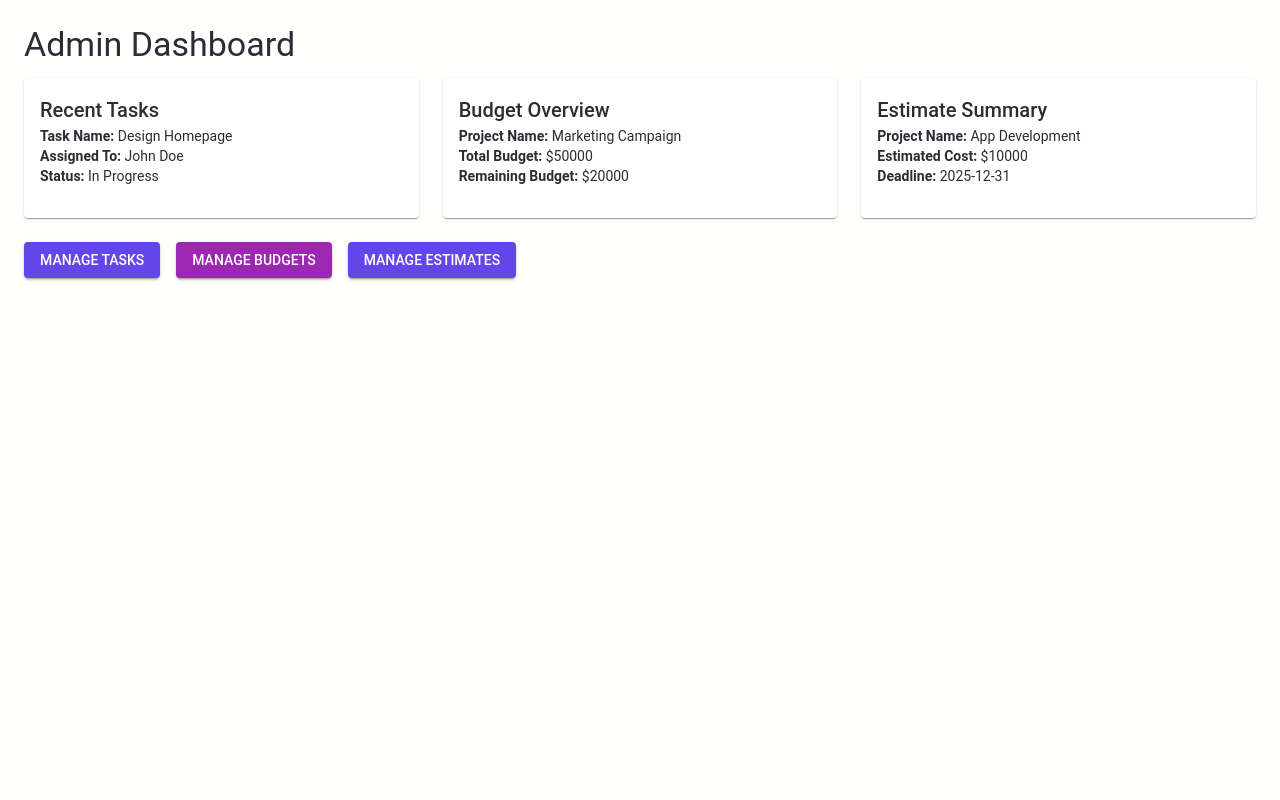
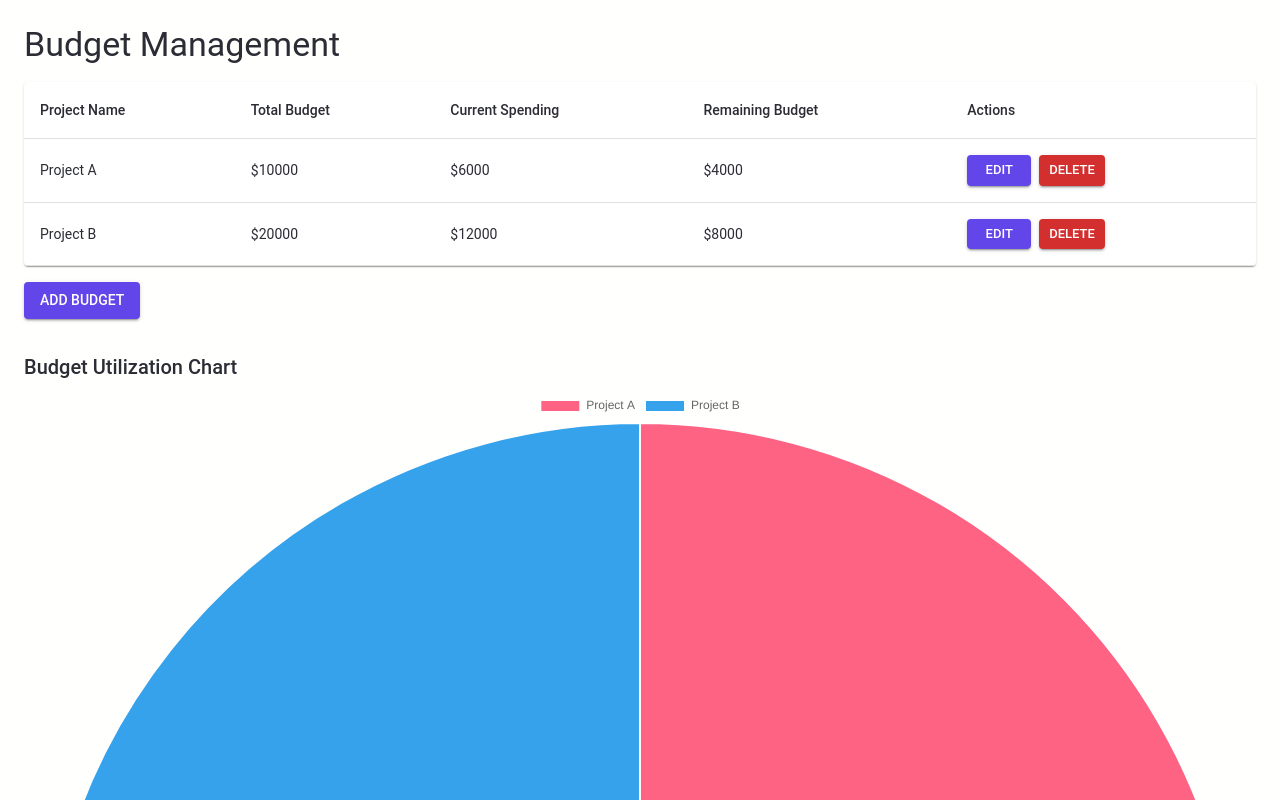
Before and after one commit to abhiram-shaji/flow-companion-frontend, a React (Create React App) app: page /admin/dashboard in a window 1280 px wide. Shown: the top 800 px of the page. Built offline with nearby package versions, Linux system fonts and the light colour scheme.

Commit message:
Refactor admin dashboard

```diff
--- /dev/null
+++ b/src/hooks/useBudgetDialog.ts
@@ -0,0 +1,29 @@
+import { useState } from "react";
+
+export const useBudgetDialog = () => {
+  const [open, setOpen] = useState(false);
+  const [budgetData, setBudgetData] = useState({
+    id: 0,
+    projectName: "",
+    totalBudget: "",
+    currentSpending: "",
+    notes: "",
+  });
+
+  const openDialog = (budget?: typeof budgetData) => {
+    setBudgetData(
+      budget || {
+        id: 0,
+        projectName: "",
+        totalBudget: "",
+        currentSpending: "",
+        notes: "",
+      }
+    );
+    setOpen(true);
+  };
+
+  const closeDialog = () => setOpen(false);
+
+  return { open, budgetData, setBudgetData, openDialog, closeDialog };
+};
--- /dev/null
+++ b/src/hooks/useManageBudgets.ts
@@ -0,0 +1,45 @@
+import { useState } from "react";
+import { useBudgets } from "./useBudgets";
+
+export const useManageBudgets = () => {
+  const budgetsFromHook = useBudgets();
+  const [budgets, setBudgets] = useState(budgetsFromHook);
+
+  const addOrUpdateBudget = (budget: any) => {
+    if (budget.id === 0) {
+      // Add new budget
+      setBudgets((prev) => [
+        ...prev,
+        {
+          ...budget,
+          id: prev.length + 1,
+          totalBudget: Number(budget.totalBudget),
+          currentSpending: Number(budget.currentSpending),
+          remainingBudget:
+            Number(budget.totalBudget) - Number(budget.currentSpending),
+        },
+      ]);
+    } else {
+      // Update existing budget
+      setBudgets((prev) =>
+        prev.map((b) =>
+          b.id === budget.id
+            ? {
+                ...budget,
+                totalBudget: Number(budget.totalBudget),
+                currentSpending: Number(budget.currentSpending),
+                remainingBudget:
+                  Number(budget.totalBudget) - Number(budget.currentSpending),
+              }
+            : b
+        )
+      );
+    }
+  };
+
+  const deleteBudget = (id: number) => {
+    setBudgets((prev) => prev.filter((budget) => budget.id !== id));
+  };
+
+  return { budgets, addOrUpdateBudget, deleteBudget };
+};
--- a/src/pages/AdminDashboard.tsx
+++ b/src/pages/AdminDashboard.tsx
@@ -1,113 +1,167 @@
 import React from "react";
-import { Box, Typography, Card, CardContent, Grid, Button } from "@mui/material";
-import { useAdminDashboardData } from "../hooks/useAdminDashboardData";
-import { useNavigation } from "../hooks/useNavigation";
+import {
+  Box,
+  Typography,
+  Button,
+  Table,
+  TableBody,
+  TableCell,
+  TableContainer,
+  TableHead,
+  TableRow,
+  Paper,
+  Dialog,
+  DialogActions,
+  DialogContent,
+  DialogTitle,
+  TextField,
+} from "@mui/material";
+import { Pie } from "react-chartjs-2";
+import { useManageBudgets } from "../hooks/useManageBudgets";
+import { useChartData } from "../hooks/useChartData";
+import { useBudgetDialog } from "../hooks/useBudgetDialog";
 
-const AdminDashboard: React.FC = () => {
-  const { tasks, budgets, estimates } = useAdminDashboardData();
-  const { navigateTo } = useNavigation();
+const AdminBudgetsPage: React.FC = () => {
+  const { budgets, addOrUpdateBudget, deleteBudget } = useManageBudgets();
+  const chartData = useChartData(budgets);
+  const { open, budgetData, setBudgetData, openDialog, closeDialog } =
+    useBudgetDialog();
+
+  const handleSave = () => {
+    addOrUpdateBudget(budgetData);
+    closeDialog();
+  };
 
   return (
     <Box sx={{ padding: 3 }}>
       <Typography variant="h4" gutterBottom>
-        Admin Dashboard
+        Budget Management
       </Typography>
-      <Grid container spacing={3}>
-        {/* Recent Tasks Card */}
-        <Grid item xs={12} sm={6} md={4}>
-          <Card>
-            <CardContent>
-              <Typography variant="h6">Recent Tasks</Typography>
-              {tasks.map((task) => (
-                <Box key={task.id} sx={{ marginBottom: 1 }}>
-                  <Typography variant="body2">
-                    <strong>Task Name:</strong> {task.name}
-                  </Typography>
-                  <Typography variant="body2">
-                    <strong>Assigned To:</strong> {task.assignedTo}
-                  </Typography>
-                  <Typography variant="body2">
-                    <strong>Status:</strong> {task.status}
-                  </Typography>
-                </Box>
-              ))}
-            </CardContent>
-          </Card>
-        </Grid>
 
-        {/* Budget Overview Card */}
-        <Grid item xs={12} sm={6} md={4}>
-          <Card>
-            <CardContent>
-              <Typography variant="h6">Budget Overview</Typography>
-              {budgets.map((budget) => (
-                <Box key={budget.id} sx={{ marginBottom: 1 }}>
-                  <Typography variant="body2">
-                    <strong>Project Name:</strong> {budget.projectName}
-                  </Typography>
-                  <Typography variant="body2">
-                    <strong>Total Budget:</strong> ${budget.totalBudget}
-                  </Typography>
-                  <Typography variant="body2">
-                    <strong>Remaining Budget:</strong> ${budget.remainingBudget}
-                  </Typography>
-                </Box>
-              ))}
-            </CardContent>
-          </Card>
-        </Grid>
+      {/* Budget Table */}
+      <TableContainer component={Paper} sx={{ marginTop: 2 }}>
+        <Table>
+          <TableHead>
+            <TableRow>
+              <TableCell>Project Name</TableCell>
+              <TableCell>Total Budget</TableCell>
+              <TableCell>Current Spending</TableCell>
+              <TableCell>Remaining Budget</TableCell>
+              <TableCell>Actions</TableCell>
+            </TableRow>
+          </TableHead>
+          <TableBody>
+            {budgets.map((budget) => (
+              <TableRow key={budget.id}>
+                <TableCell>{budget.projectName}</TableCell>
+                <TableCell>${budget.totalBudget}</TableCell>
+                <TableCell>${budget.currentSpending}</TableCell>
+                <TableCell>${budget.remainingBudget}</TableCell>
+                <TableCell>
+                  <Button
+                    onClick={() =>
+                      openDialog({
+                        ...budget,
+                        totalBudget: budget.totalBudget.toString(),
+                        currentSpending: budget.currentSpending.toString(),
+                        notes: ""
+                      })
+                    }
+                    variant="contained"
+                    size="small"
+                    sx={{ marginRight: 1 }}
+                  >
+                    Edit
+                  </Button>
+                  <Button
+                    onClick={() => deleteBudget(budget.id)}
+                    variant="contained"
+                    color="error"
+                    size="small"
+                  >
+                    Delete
+                  </Button>
+                </TableCell>
+              </TableRow>
+            ))}
+          </TableBody>
+        </Table>
+      </TableContainer>
 
-        {/* Estimate Summary Card */}
-        <Grid item xs={12} sm={6} md={4}>
-          <Card>
-            <CardContent>
-              <Typography variant="h6">Estimate Summary</Typography>
-              {estimates.map((estimate) => (
-                <Box key={estimate.id} sx={{ marginBottom: 1 }}>
-                  <Typography variant="body2">
-                    <strong>Project Name:</strong> {estimate.projectName}
-                  </Typography>
-                  <Typography variant="body2">
-                    <strong>Estimated Cost:</strong> ${estimate.estimatedCost}
-                  </Typography>
-                  <Typography variant="body2">
-                    <strong>Deadline:</strong> {estimate.deadline}
-                  </Typography>
-                </Box>
-              ))}
-            </CardContent>
-          </Card>
-        </Grid>
-      </Grid>
+      {/* Add Budget Button */}
+      <Button
+        onClick={() => openDialog()}
+        variant="contained"
+        color="primary"
+        sx={{ marginTop: 2 }}
+      >
+        Add Budget
+      </Button>
 
-      {/* Navigation Links */}
-      <Box sx={{ marginTop: 3 }}>
-        <Button
-          variant="contained"
-          color="primary"
-          sx={{ marginRight: 2 }}
-          onClick={() => navigateTo("/manage-tasks")}
-        >
-          Manage Tasks
-        </Button>
-        <Button
-          variant="contained"
-          color="secondary"
-          sx={{ marginRight: 2 }}
-          onClick={() => navigateTo("/manage-budgets")}
-        >
-          Manage Budgets
-        </Button>
-        <Button
-          variant="contained"
-          color="primary"
-          onClick={() => navigateTo("/manage-estimates")}
-        >
-          Manage Estimates
-        </Button>
+      {/* Pie Chart */}
+      <Box sx={{ marginTop: 4 }}>
+        <Typography variant="h6" gutterBottom>
+          Budget Utilization Chart
+        </Typography>
+        <Pie data={chartData} />
       </Box>
+
+      {/* Add/Edit Budget Dialog */}
+      <Dialog open={open} onClose={closeDialog} fullWidth>
+        <DialogTitle>
+          {budgetData.id === 0 ? "Add Budget" : "Edit Budget"}
+        </DialogTitle>
+        <DialogContent>
+          <TextField
+            label="Project Name"
+            fullWidth
+            value={budgetData.projectName}
+            onChange={(e) =>
+              setBudgetData({ ...budgetData, projectName: e.target.value })
+            }
+            sx={{ marginBottom: 2 }}
+          />
+          <TextField
+            label="Total Budget"
+            type="number"
+            fullWidth
+            value={budgetData.totalBudget}
+            onChange={(e) =>
+              setBudgetData({ ...budgetData, totalBudget: e.target.value })
+            }
+            sx={{ marginBottom: 2 }}
+          />
+          <TextField
+            label="Current Spending"
+            type="number"
+            fullWidth
+            value={budgetData.currentSpending}
+            onChange={(e) =>
+              setBudgetData({
+                ...budgetData,
+                currentSpending: e.target.value,
+              })
+            }
+            sx={{ marginBottom: 2 }}
+          />
+          <TextField
+            label="Notes"
+            fullWidth
+            value={budgetData.notes}
+            onChange={(e) =>
+              setBudgetData({ ...budgetData, notes: e.target.value })
+            }
+          />
+        </DialogContent>
+        <DialogActions>
+          <Button onClick={closeDialog}>Cancel</Button>
+          <Button onClick={handleSave} variant="contained" color="primary">
+            Save
+          </Button>
+        </DialogActions>
+      </Dialog>
     </Box>
   );
 };
 
-export default AdminDashboard;
+export default AdminBudgetsPage;
```
